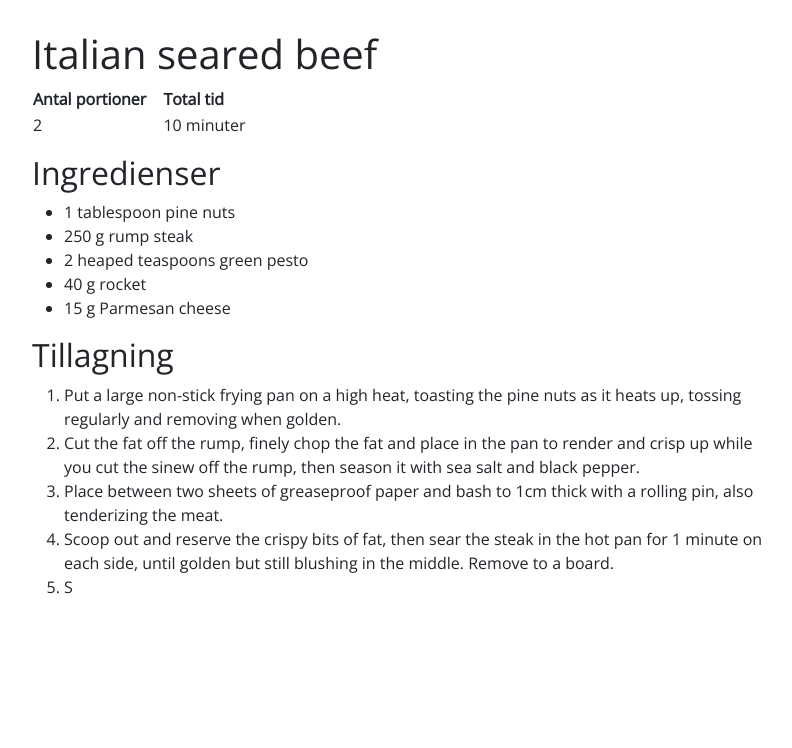
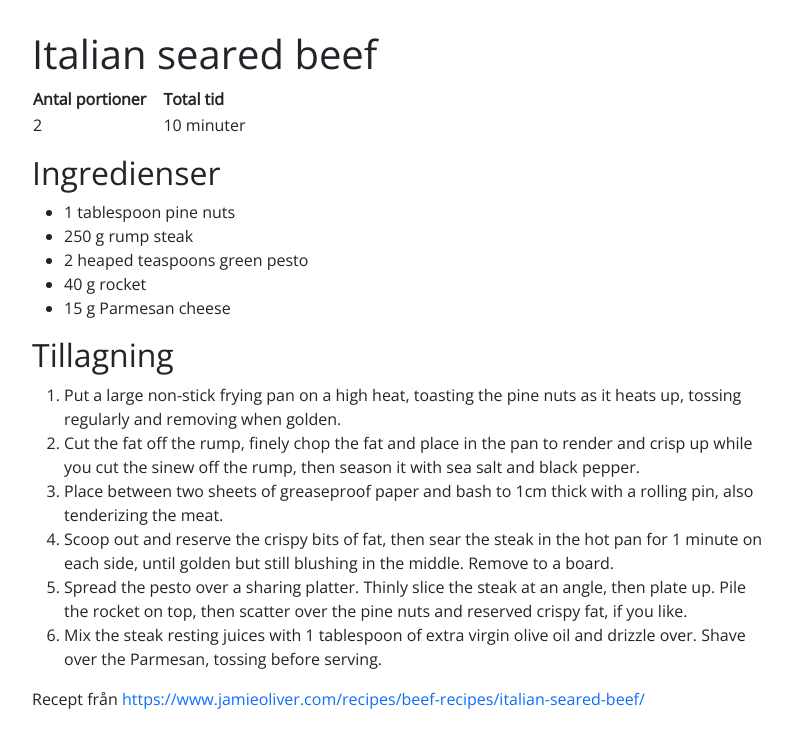
Before and after one commit to handiman/recipes, a Jekyll site: the page built from _recipes/italian-seared-beef.md, in a window 1280 px wide. Shown: the top 748 px of the page, without its empty margins (240-1032 px from the left). Built offline with Jekyll 4.4.1, drawn with Linux system fonts in a browser that asks for light colours.

Commit message:
:facepunch:

```diff
--- a/_recipes/italian-seared-beef.md
+++ b/_recipes/italian-seared-beef.md
@@ -17,4 +17,6 @@ title: Italian seared beef
 * 15 g  Parmesan cheese
 
 ## Tillagning
-<ol class="recipeSteps"><li>Put a large non-stick frying pan on a high heat, toasting the pine nuts as it heats up, tossing regularly and removing when golden. </li><li>Cut the fat off the rump, finely chop the fat and place in the pan to render and crisp up while you cut the sinew off the rump, then season it with sea salt and black pepper. </li><li>Place between two sheets of greaseproof paper and bash to 1cm thick with a rolling pin, also tenderizing the meat. </li><li>Scoop out and reserve the crispy bits of fat, then sear the steak in the hot pan for 1 minute on each side, until golden but still blushing in the middle. Remove to a board.</li><li>S
+<ol class="recipeSteps"><li>Put a large non-stick frying pan on a high heat, toasting the pine nuts as it heats up, tossing regularly and removing when golden. </li><li>Cut the fat off the rump, finely chop the fat and place in the pan to render and crisp up while you cut the sinew off the rump, then season it with sea salt and black pepper. </li><li>Place between two sheets of greaseproof paper and bash to 1cm thick with a rolling pin, also tenderizing the meat. </li><li>Scoop out and reserve the crispy bits of fat, then sear the steak in the hot pan for 1 minute on each side, until golden but still blushing in the middle. Remove to a board.</li><li>Spread the pesto over a sharing platter. Thinly slice the steak at an angle, then plate up. Pile the rocket on top, then scatter over the pine nuts and reserved crispy fat, if you like. </li><li>Mix the steak resting juices with 1 tablespoon of extra virgin olive oil and drizzle over. Shave over the Parmesan, tossing before serving.</li></ol>
+
+Recept från [https://www.jamieoliver.com/recipes/beef-recipes/italian-seared-beef/](https://www.jamieoliver.com/recipes/beef-recipes/italian-seared-beef/)
```
Also changed, not shown: _recipes/grilled-steak-with-herby-brown-rice.md (+3 -1 lines).
